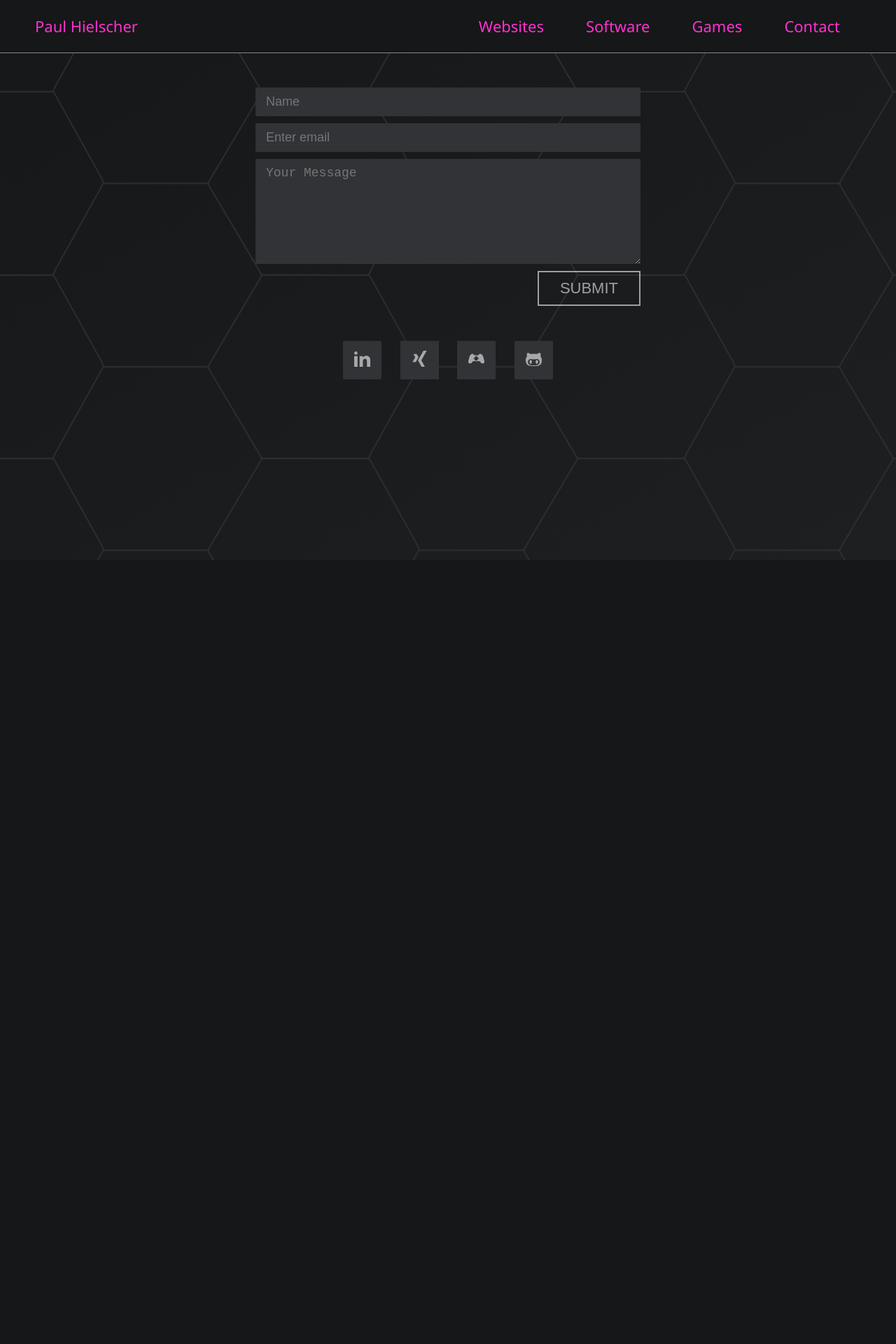
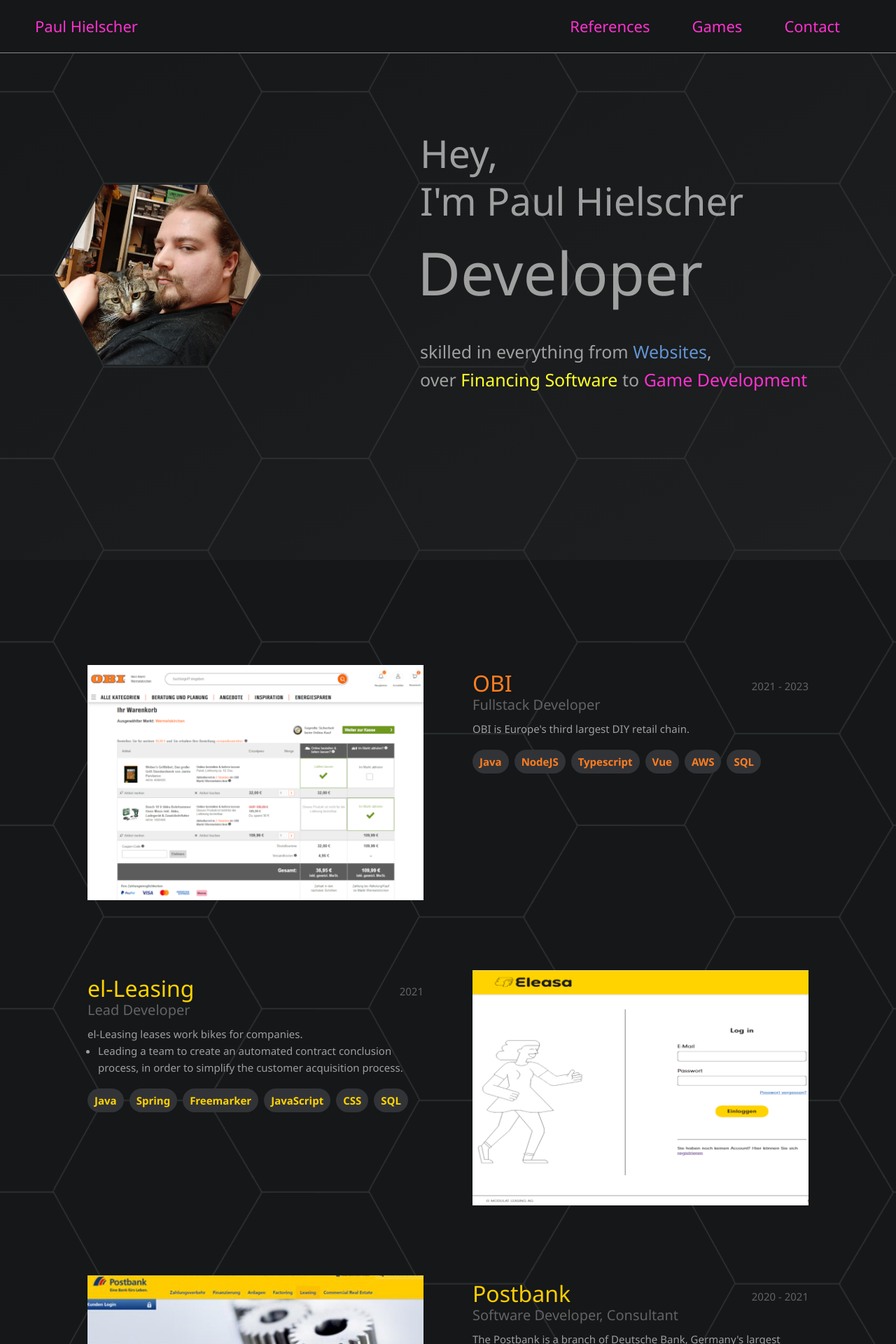
Before and after one commit to Vanhoras/phwebsite, a Vue app: page /contact in a window 1280 px wide. Shown: the top 1920 px of the page at 70% size. Before the commit the page ends 800 px from the top, so only its background shows below. Built offline with nearby package versions, Linux system fonts and the light colour scheme.

Commit message:
changed website into a single page navigated by scrolling

```diff
--- a/src/App.vue
+++ b/src/App.vue
@@ -2,13 +2,23 @@
 
   <NavBar />
 
-  <div class="background"/>
+  <div class="background" />
   <main class="hexagon" >
-    <RouterView />
+    <HomeView />
+    <WebsitesView />
+    <GamesView />
+    <ContactView />
   </main>
+
+  <Footer />
 </template>
 
 <script setup lang="ts">
-  import { RouterView } from 'vue-router'
-  import NavBar from './components/navbar/NavBar.vue'
+  import NavBar from '@/components/navbar/NavBar.vue'
+  import HomeView from '@/views/HomeView.vue'
+  import GamesView from '@/views/GamesView.vue'
+  import WebsitesView from '@/views/WebsitesView.vue'
+  import ContactView from '@/views/ContactView.vue'
+  import Footer from '@/components/footer/Footer.vue'
+
 </script>
--- /dev/null
+++ b/src/components/footer/Footer.vue
@@ -0,0 +1,24 @@
+<template>
+    <footer>
+        <SocialLinks />
+    </footer>
+</template>
+
+
+<script setup lang="ts">
+    import SocialLinks from '@/components/footer/SocialLinks.vue'
+
+</script>
+
+
+<style scoped>
+
+    footer {
+        position: relative;
+        z-index: 1000;
+        background-color: var(--black);
+        border-top: 1px solid var(--divider);
+        width: 100%;
+    }
+
+</style>
--- a/src/components/contact/SocialLinks.vue
+++ b/src/components/footer/SocialLinks.vue
@@ -25,7 +25,7 @@
 
 
 <script setup lang="ts">
-import SocialLink from '@/components/contact/SocialLink.vue'
+  import SocialLink from '@/components/footer/SocialLink.vue'
 
 </script>
 
--- a/src/components/navbar/NavBar.vue
+++ b/src/components/navbar/NavBar.vue
@@ -2,7 +2,9 @@
     <header>
         <nav>
             <div class="nav__main">
-                <RouterLink to="/" class="nav-link link--magenta" @click="closeMobileMenu()"><h1>Paul Hielscher</h1></RouterLink>
+                <RouterLink
+                :to="{name: 'home'}"
+                class="nav-link link--magenta" @click="closeMobileMenu()"><h1>Paul Hielscher</h1></RouterLink>
             </div>
             <NavBarLinksDesktop class="show--desktop"/>
             <NavBarLinksMobile class="show--mobile"/>
--- a/src/components/navbar/NavBarLinksDesktop.vue
+++ b/src/components/navbar/NavBarLinksDesktop.vue
@@ -1,16 +1,13 @@
 <template>
     <ul class="nav__links">
         <li class="nav-link__wrapper">
-            <RouterLink to="/websites" class="nav-link link--magenta">Websites</RouterLink>
+            <RouterLink :to="{name: 'websites'}"  class="nav-link link--magenta">References</RouterLink>
         </li>
         <li class="nav-link__wrapper">
-            <RouterLink to="/software" class="nav-link link--magenta">Software</RouterLink>
+            <RouterLink :to="{name: 'games'}" class="nav-link link--magenta">Games</RouterLink>
         </li>
         <li class="nav-link__wrapper">
-            <RouterLink to="/games" class="nav-link link--magenta">Games</RouterLink>
-        </li>
-        <li class="nav-link__wrapper">
-            <RouterLink to="/contact" class="nav-link link--magenta">Contact</RouterLink>
+            <RouterLink :to="{name: 'contact'}" class="nav-link link--magenta">Contact</RouterLink>
         </li>
     </ul>
 </template>
--- a/src/components/navbar/NavBarLinksMobile.vue
+++ b/src/components/navbar/NavBarLinksMobile.vue
@@ -7,16 +7,13 @@
         <div class="navbar-mobile__container hide display--none" ref="mobileContainer">
             <ul class="nav__links">
                 <li>
-                    <RouterLink to="/websites" class="nav-link link--magenta" @click="closeMobileMenu()">Websites</RouterLink>
+                    <RouterLink :to="{name: 'websites'}" class="nav-link link--magenta" @click="closeMobileMenu()">References</RouterLink>
                 </li>
                 <li>
-                    <RouterLink to="/software" class="nav-link link--magenta" @click="closeMobileMenu()">Software</RouterLink>
+                    <RouterLink :to="{name: 'games'}" class="nav-link link--magenta" @click="closeMobileMenu()">Games</RouterLink>
                 </li>
                 <li>
-                    <RouterLink to="/games" class="nav-link link--magenta" @click="closeMobileMenu()">Games</RouterLink>
-                </li>
-                <li>
-                    <RouterLink to="/contact" class="nav-link link--magenta" @click="closeMobileMenu()">Contact</RouterLink>
+                    <RouterLink :to="{name: 'contact'}" class="nav-link link--magenta" @click="closeMobileMenu()">Contact</RouterLink>
                 </li>
             </ul>
         </div>
--- a/src/router/index.ts
+++ b/src/router/index.ts
@@ -13,21 +13,65 @@ const router = createRouter({
       component: HomeView
     },
     {
-      path: '/games',
+      path: '/',
       name: 'games',
       component: GamesView
     },
     {
-      path: '/websites',
+      path: '/',
       name: 'websites',
       component: WebsitesView
     },
     {
-      path: '/contact',
+      path: '/',
+      name: 'software',
+      component: WebsitesView
+    },
+    {
+      path: '/',
       name: 'contact',
       component: ContactView
     }
-  ]
+  ],
+  scrollBehavior(to, from, savedPosition) {
+    console.log(to)
+    if (to.hash) {
+      return {
+        el: to.hash,
+        behavior: 'smooth',
+      }
+    }
+    if (to.name === 'home') {
+      return {
+        top: 0,
+        behavior: 'smooth',
+      }
+    }
+    if (to.name === 'games') {
+      return {
+        el: '#games_view',
+        behavior: 'smooth',
+      }
+    }
+    if (to.name === 'websites') {
+      return {
+        el: '#websites_view',
+        behavior: 'smooth',
+      }
+    }
+    if (to.name === 'software') {
+      return {
+        el: '#software_view',
+        behavior: 'smooth',
+      }
+    }
+    if (to.name === 'contact') {
+      return {
+        el: '#contact_view',
+        behavior: 'smooth',
+      }
+    }
+  },
 })
 
 export default router
--- a/src/views/ContactView.vue
+++ b/src/views/ContactView.vue
@@ -1,8 +1,7 @@
 <template>
-    <div class="contact">
-
+    <div id="contact_view">
+      <h2 class="contact__title">CONTACT</h2>
       <ContactForm />
-      <SocialLinks />
 
     </div>
 </template>
@@ -10,11 +9,22 @@
 
 <script setup lang="ts">
 import ContactForm from '@/components/contact/ContactForm.vue'
-import SocialLinks from '@/components/contact/SocialLinks.vue'
 
 </script>
 
 
 <style scoped>
 
+  #contact_view {
+    padding-bottom: 15rem;
+    padding-top: 15rem;
+  }
+
+  .contact__title {
+    margin: auto;
+    text-align: center;
+    font-size: 6rem;
+    font-weight: bold;
+  }
+
 </style>
--- a/src/views/GamesView.vue
+++ b/src/views/GamesView.vue
@@ -1,5 +1,5 @@
 <template>
-  <div>
+  <div id="games_view">
     <div class="lg-crop">
       <img src="@/assets/images/games/header.png" alt="Games Overview Header" class="games__overview__image" rel="preload"/>
     </div>
@@ -22,6 +22,10 @@
   </script>
 
   <style scoped>
+
+    #games_view {
+      padding-top: 7.5rem;
+    }
 
     .games__overview__content {
         max-width: 110rem;
--- a/src/views/HomeView.vue
+++ b/src/views/HomeView.vue
@@ -7,9 +7,9 @@
       <p class="introduction__greeting">Hey,</p>
       <p class="introduction__self">I'm Paul Hielscher</p>
       <h2 class="introduction__job">Developer</h2>
-      <p class="introduction__text">skilled in everything from <RouterLink class="link--blue" to="/websites" @click="closeMobileMenu()"
-        >Websites</RouterLink>,<br/> over <RouterLink class="link--yellow" to="/software" @click="closeMobileMenu()"
-        >Financing Software</RouterLink> to <RouterLink to="/games" class="link--magenta" @click="closeMobileMenu()"
+      <p class="introduction__text">skilled in everything from <RouterLink class="link--blue" :to="{name: 'websites'}" @click="closeMobileMenu()"
+        >Websites</RouterLink>,<br/> over <RouterLink class="link--yellow" :to="{name: 'software'}" @click="closeMobileMenu()"
+        >Financing Software</RouterLink> to <RouterLink :to="{name: 'games'}" class="link--magenta" @click="closeMobileMenu()"
         >Game Development</RouterLink></p>
     </div>
   </div>
@@ -31,6 +31,7 @@
 
   .home {
     position: relative;
+    min-height: 100vh;
   }
 
   .self-image {
--- a/src/views/WebsitesView.vue
+++ b/src/views/WebsitesView.vue
@@ -1,5 +1,5 @@
 <template>
-  <div class="websites">
+  <div id="websites_view">
     <WebsitePreview v-for="(website, index) in websites" :key="website.id" :website="website" :direction-left="(index % 2) == 0"/>
   </div>
 </template>
@@ -18,10 +18,10 @@
 
 <style scoped>
 
-  .websites {
+  #websites_view {
       max-width: 110rem;
       margin: auto;
-      padding-top: 5rem;
+      padding-top: 7.5rem;
   }
 
 </style>
```
Also changed, not shown: src/components/footer/SocialLink.vue (renamed from src/components/contact/SocialLink.vue).
